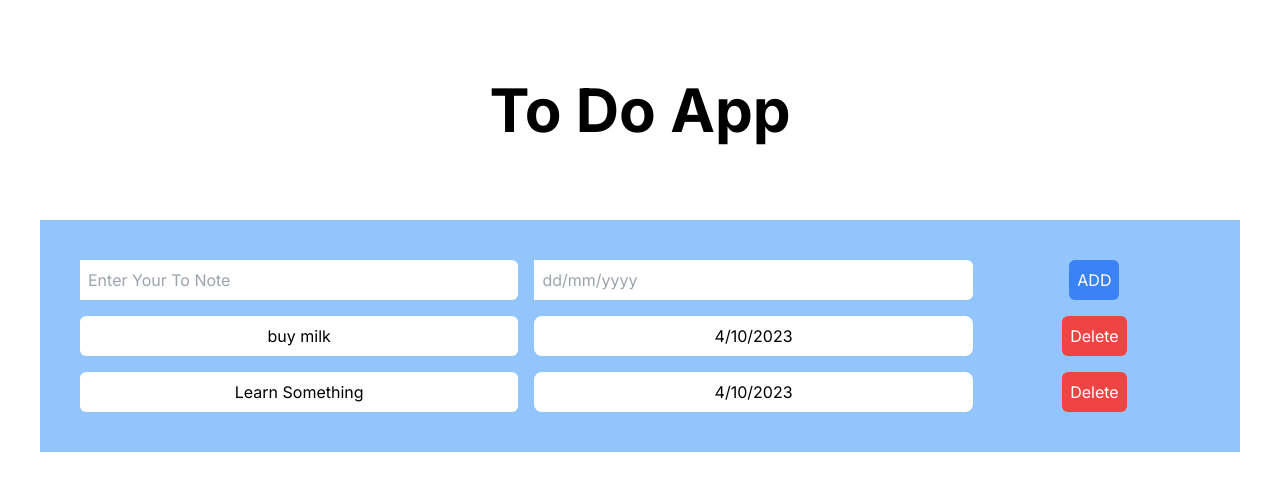
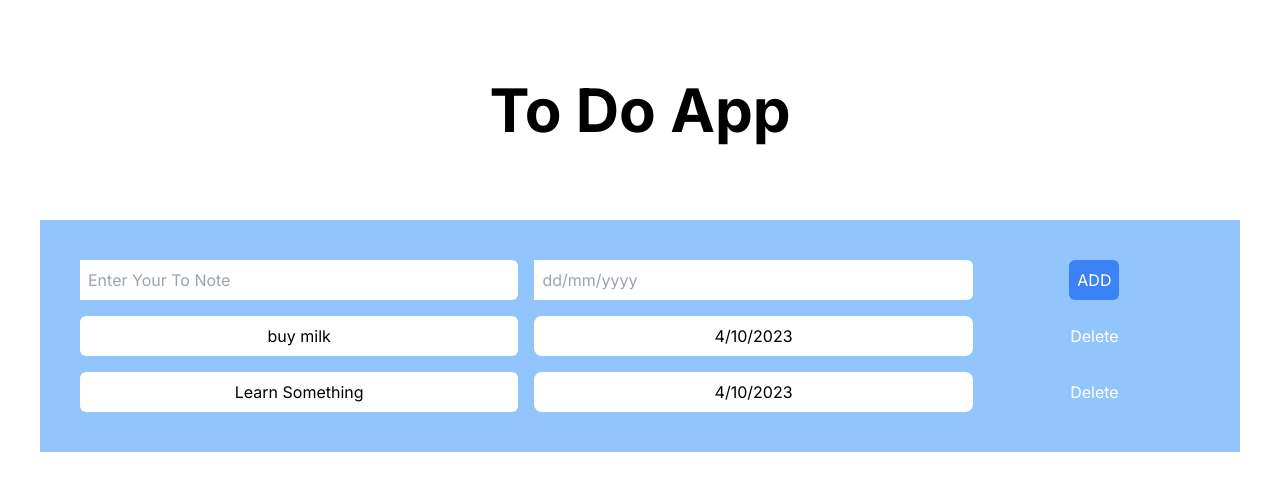
Before and after one commit to Sakib-203-15-3883/Learn-React-in-depth, a Next.js app: page /to_do_app_ui in a window 1280 px wide. Shown: the top 490 px of the page. Built offline with nearby package versions, Linux system fonts and the light colour scheme.

Commit message:
refactor : use Button component in task component for reuseablity

```diff
--- a/src/app/to_do_app_ui/page.jsx
+++ b/src/app/to_do_app_ui/page.jsx
@@ -1,7 +1,7 @@
 "use client";
 import TaskInput from "@/components/ToDoApp/TaskInput";
 import Button from "@/components/ToDoApp/Button";
-import Task from "@/components/ToDoApp/Task"
+import Task from "@/components/ToDoApp/Task";
 
 const ToDoApp = () => {
   return (
@@ -24,14 +24,9 @@ const ToDoApp = () => {
             />
           </li>
 
-          <Task name="buy milk" date="4/10/2023" onDelete={() => { }} />
+          <Task name="buy milk" date="4/10/2023" />
 
-          <Task name="Learn Something" date="4/10/2023" onDelete={() => { }} />
-
-
-
-
-
+          <Task name="Learn Something" date="4/10/2023" />
 
 
         </ul>
--- a/src/components/ToDoApp/Task.jsx
+++ b/src/components/ToDoApp/Task.jsx
@@ -1,6 +1,7 @@
 "use client ";
+import Button from "./Button";
 
-const Task = ({ name, date, onDelete }) => {
+const Task = ({ name, date, }) => {
   return (
     <>
       <li className="col-span-2 rounded-md bg-white">
@@ -14,13 +15,15 @@ const Task = ({ name, date, onDelete }) => {
 
 
       <li className="grid place-content-center">
-        <button
-          type="button"
-          onClick={onDelete}
-          className="bg-red-500 text-white p-2  rounded-md"
-        >
-          Delete
-        </button>
+        <Button
+
+          onClick={() => { }}
+          label="Delete"
+          bgColor="red-500"
+          textColor="white"
+
+        />
+
       </li>
     </>
   );
```
